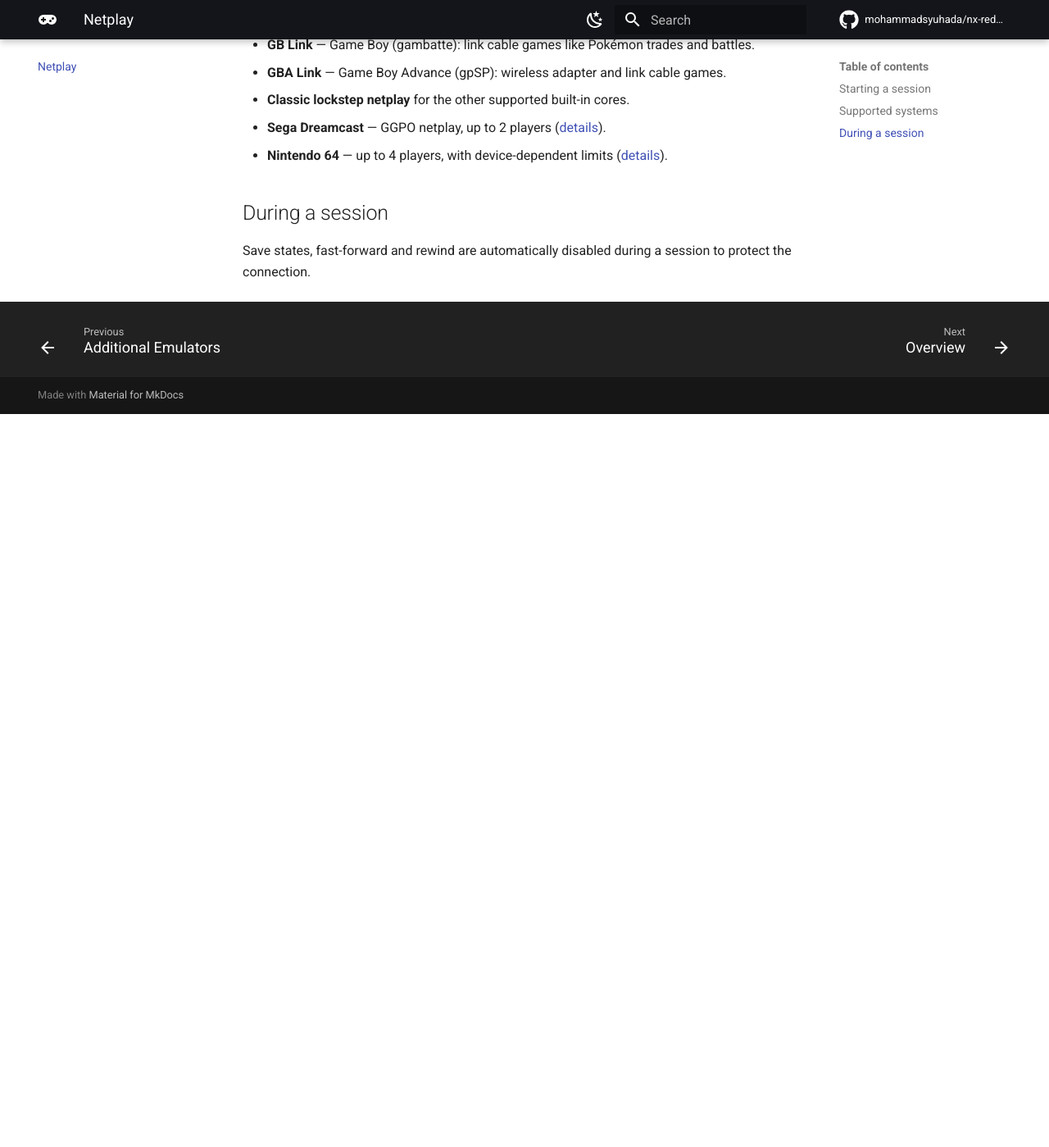
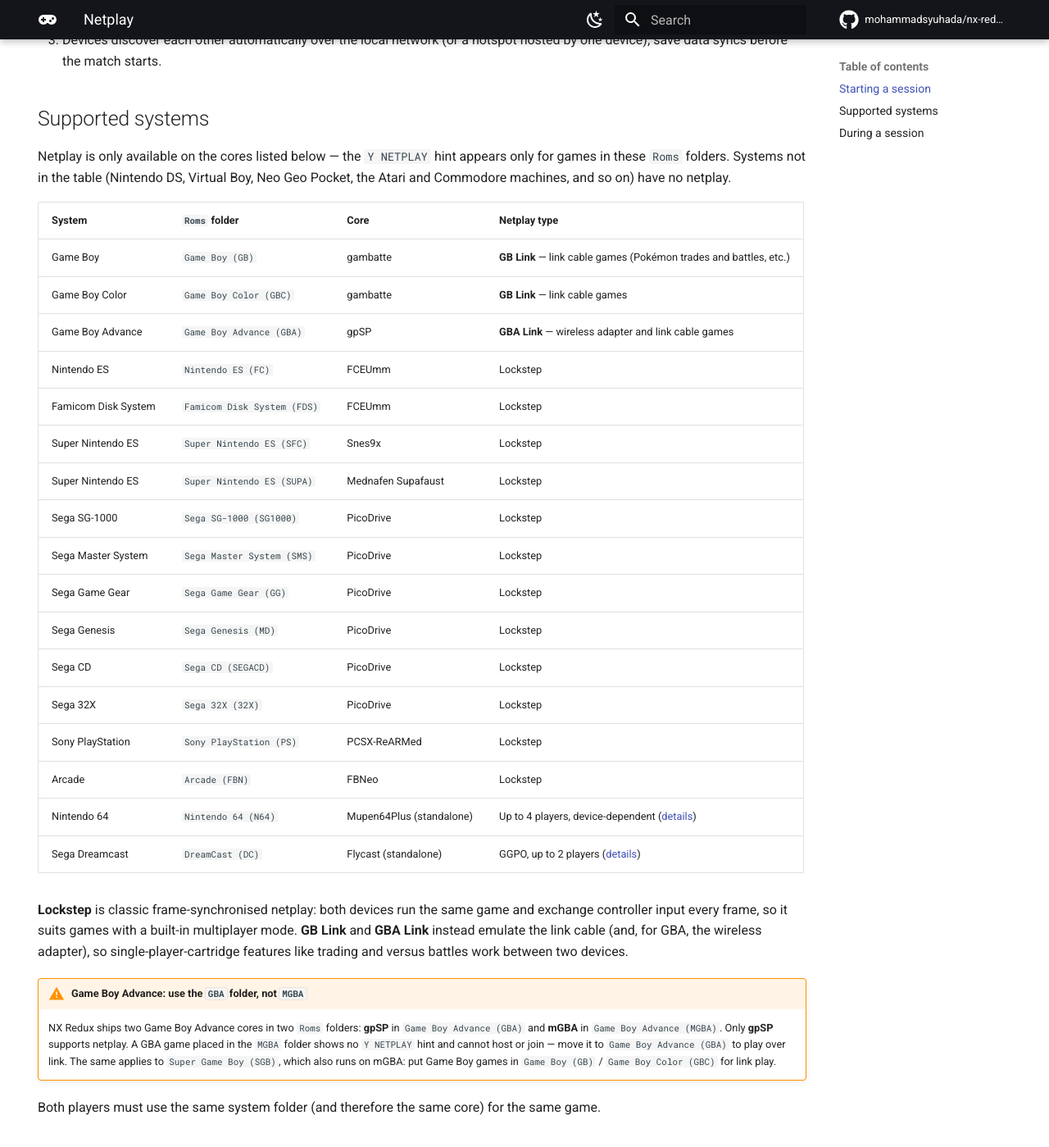
Before and after one commit to mohammadsyuhada/nx-redux-docs, an MkDocs documentation site: the page built from docs/netplay.md, in a window 1280 px wide and 1400 px high, scrolled down 1193 px. Shown: the whole window at 82% size. Built offline with MkDocs 1.6.1 and Material for MkDocs 9.7.7, drawn with Linux system fonts in a browser that asks for light colours; comment, search, counter and statistics services are not loaded; before the commit the page ends 1698 px from its top, so only the background shows below that.

Commit message:
dosc(netplay): add list of supported cores

```diff
--- a/docs/netplay.md
+++ b/docs/netplay.md
@@ -21,15 +26,49 @@
 
 ## Supported systems
 
-- **GB Link** — Game Boy (gambatte): link cable games like Pokémon trades and
-  battles.
-- **GBA Link** — Game Boy Advance (gpSP): wireless adapter and link cable
-  games.
-- **Classic lockstep netplay** for the other supported built-in cores.
-- **Sega Dreamcast** — GGPO netplay, up to 2 players
-  ([details](emulators/dreamcast.md)).
-- **Nintendo 64** — up to 4 players, with device-dependent limits
-  ([details](emulators/nintendo-64.md)).
+Netplay is only available on the cores listed below — the `Y NETPLAY` hint
+appears only for games in these `Roms` folders. Systems not in the table
+(Nintendo DS, Virtual Boy, Neo Geo Pocket, the Atari and Commodore machines,
+and so on) have no netplay.
+
+| System | `Roms` folder | Core | Netplay type |
+| --- | --- | --- | --- |
+| Game Boy | `Game Boy (GB)` | gambatte | **GB Link** — link cable games (Pokémon trades and battles, etc.) |
+| Game Boy Color | `Game Boy Color (GBC)` | gambatte | **GB Link** — link cable games |
+| Game Boy Advance | `Game Boy Advance (GBA)` | gpSP | **GBA Link** — wireless adapter and link cable games |
+| Nintendo ES | `Nintendo ES (FC)` | FCEUmm | Lockstep |
+| Famicom Disk System | `Famicom Disk System (FDS)` | FCEUmm | Lockstep |
+| Super Nintendo ES | `Super Nintendo ES (SFC)` | Snes9x | Lockstep |
+| Super Nintendo ES | `Super Nintendo ES (SUPA)` | Mednafen Supafaust | Lockstep |
+| Sega SG-1000 | `Sega SG-1000 (SG1000)` | PicoDrive | Lockstep |
+| Sega Master System | `Sega Master System (SMS)` | PicoDrive | Lockstep |
+| Sega Game Gear | `Sega Game Gear (GG)` | PicoDrive | Lockstep |
+| Sega Genesis | `Sega Genesis (MD)` | PicoDrive | Lockstep |
+| Sega CD | `Sega CD (SEGACD)` | PicoDrive | Lockstep |
+| Sega 32X | `Sega 32X (32X)` | PicoDrive | Lockstep |
+| Sony PlayStation | `Sony PlayStation (PS)` | PCSX-ReARMed | Lockstep |
+| Arcade | `Arcade (FBN)` | FBNeo | Lockstep |
+| Nintendo 64 | `Nintendo 64 (N64)` | Mupen64Plus (standalone) | Up to 4 players, device-dependent ([details](emulators/nintendo-64.md#netplay)) |
+| Sega Dreamcast | `DreamCast (DC)` | Flycast (standalone) | GGPO, up to 2 players ([details](emulators/dreamcast.md#netplay)) |
+
+**Lockstep** is classic frame-synchronised netplay: both devices run the same
+game and exchange controller input every frame, so it suits games with a
+built-in multiplayer mode. **GB Link** and **GBA Link** instead emulate the
+link cable (and, for GBA, the wireless adapter), so single-player-cartridge
+features like trading and versus battles work between two devices.
+
+!!! warning "Game Boy Advance: use the `GBA` folder, not `MGBA`"
+    NX Redux ships two Game Boy Advance cores in two `Roms` folders:
+    **gpSP** in `Game Boy Advance (GBA)` and **mGBA** in
+    `Game Boy Advance (MGBA)`. Only **gpSP** supports netplay. A GBA game
+    placed in the `MGBA` folder shows no `Y NETPLAY` hint and cannot host or
+    join — move it to `Game Boy Advance (GBA)` to play over link.
+    The same applies to `Super Game Boy (SGB)`, which also runs on mGBA:
+    put Game Boy games in `Game Boy (GB)` / `Game Boy Color (GBC)` for link
+    play.
+
+Both players must use the same system folder (and therefore the same core)
+for the same game.
 
 ## During a session
 
```
Also changed, not shown: other parts of docs/netplay.md (+5 -0 lines), docs/emulators/cores.md (+2 -1 lines), docs/emulators/index.md (+4 -1 lines).
